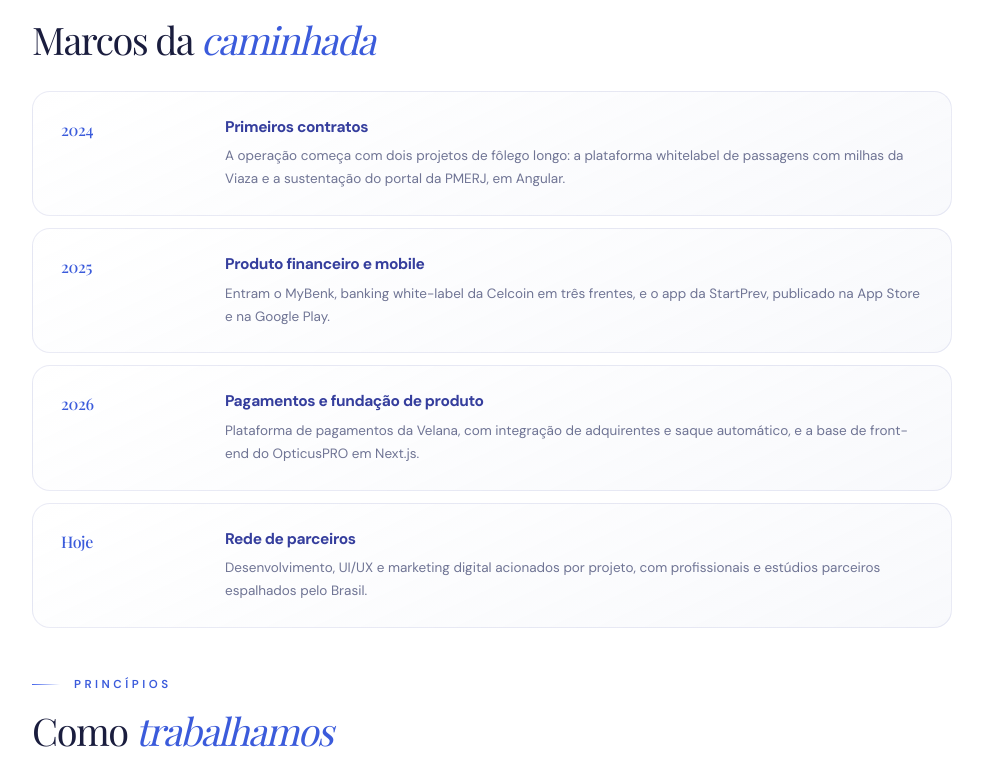
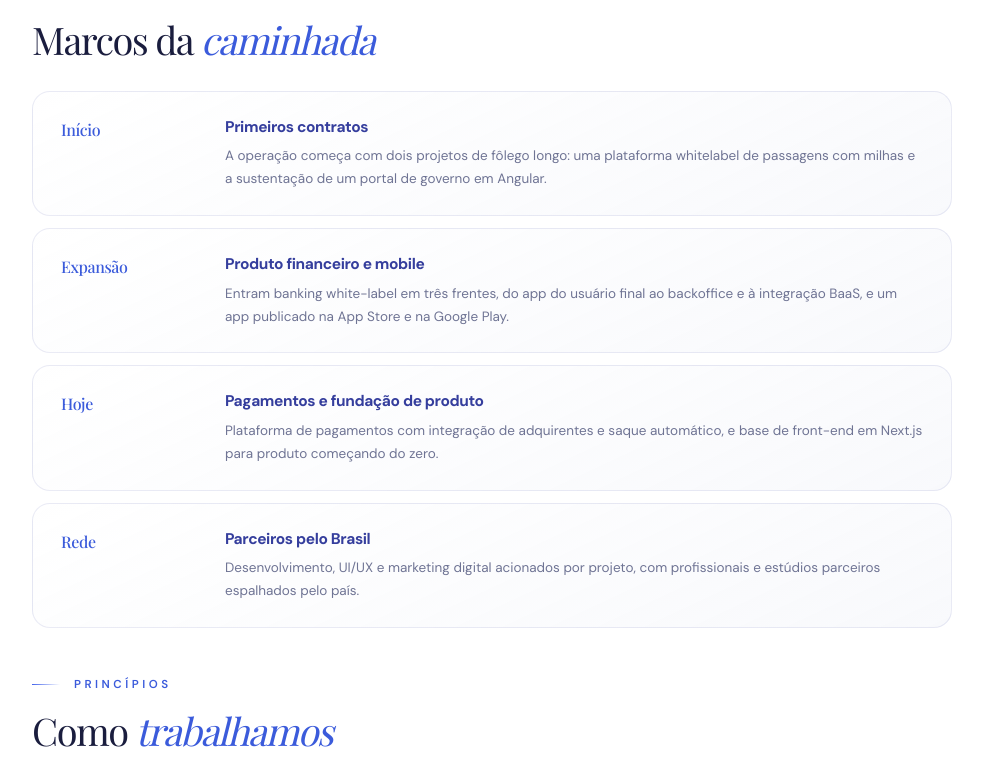
Before and after one commit to firminoweb/firmino.dev, a Next.js app: page /sobre in a window 1280 px wide. Shown: the part 1045-1827 px from the top of the page, without its empty margins (148-1131 px from the left). Built offline with nearby package versions, Linux system fonts and the light colour scheme; no server answers.

Commit message:
feat: new portfolio infos

```diff
--- a/src/app/joao/page.tsx
+++ b/src/app/joao/page.tsx
@@ -281,7 +281,7 @@ export default function JoaoPage() {
                             <Tag accent className="!text-[10px]">
                               {p.segment}
                             </Tag>
-                            <span className="text-[11px] text-text-dark">{p.year}</span>
+                            {p.year && <span className="text-[11px] text-text-dark">{p.year}</span>}
                           </div>
                           <h3 className="text-[16px] font-bold text-brand mb-1 tracking-tight leading-[1.35]">
                             {p.title}
--- a/src/app/projetos/[slug]/page.tsx
+++ b/src/app/projetos/[slug]/page.tsx
@@ -137,8 +137,12 @@ export default async function CaseDetailPage({ params }: CaseDetailProps) {
 
               <div className="flex flex-wrap items-center gap-2 mb-5">
                 <Tag accent>{project.segment}</Tag>
-                <span className="text-[12px] text-text-muted">{project.year}</span>
-                <span className="text-text-dim" aria-hidden="true">·</span>
+                {project.year && (
+                  <>
+                    <span className="text-[12px] text-text-muted">{project.year}</span>
+                    <span className="text-text-dim" aria-hidden="true">·</span>
+                  </>
+                )}
                 <span className="text-[12px] text-text-muted">{project.location}</span>
               </div>
 
@@ -253,7 +257,7 @@ export default async function CaseDetailPage({ params }: CaseDetailProps) {
                         <Tag accent className="!text-[10px]">
                           {r.segment}
                         </Tag>
-                        <span className="text-[11px] text-text-muted">{r.year}</span>
+                        {r.year && <span className="text-[11px] text-text-muted">{r.year}</span>}
                       </div>
                       <h3 className="text-[16px] font-bold text-brand mb-1 tracking-tight">
                         {r.title}
--- a/src/app/sobre/page.tsx
+++ b/src/app/sobre/page.tsx
@@ -81,28 +81,29 @@ const PRINCIPLES = [
   },
 ];
 
-// Marcos da EMPRESA. A trajetória de carreira do fundador (2009 em diante)
-// vive na /joao, para não ser lida como histórico da companhia.
+// Fases da EMPRESA, sem ano: a firmino.dev não data trabalho de cliente, e
+// amarrar cada cliente a um ano aqui reintroduziria pela porta dos fundos a
+// datação que os cases deixaram de expor.
 const TIMELINE = [
   {
-    year: "2024",
+    year: "Início",
     title: "Primeiros contratos",
-    desc: "A operação começa com dois projetos de fôlego longo: a plataforma whitelabel de passagens com milhas da Viaza e a sustentação do portal da PMERJ, em Angular.",
+    desc: "A operação começa com dois projetos de fôlego longo: uma plataforma whitelabel de passagens com milhas e a sustentação de um portal de governo em Angular.",
   },
   {
-    year: "2025",
+    year: "Expansão",
     title: "Produto financeiro e mobile",
-    desc: "Entram o MyBenk, banking white-label da Celcoin em três frentes, e o app da StartPrev, publicado na App Store e na Google Play.",
-  },
-  {
-    year: "2026",
-    title: "Pagamentos e fundação de produto",
-    desc: "Plataforma de pagamentos da Velana, com integração de adquirentes e saque automático, e a base de front-end do OpticusPRO em Next.js.",
+    desc: "Entram banking white-label em três frentes, do app do usuário final ao backoffice e à integração BaaS, e um app publicado na App Store e na Google Play.",
   },
   {
     year: "Hoje",
-    title: "Rede de parceiros",
-    desc: "Desenvolvimento, UI/UX e marketing digital acionados por projeto, com profissionais e estúdios parceiros espalhados pelo Brasil.",
+    title: "Pagamentos e fundação de produto",
+    desc: "Plataforma de pagamentos com integração de adquirentes e saque automático, e base de front-end em Next.js para produto começando do zero.",
+  },
+  {
+    year: "Rede",
+    title: "Parceiros pelo Brasil",
+    desc: "Desenvolvimento, UI/UX e marketing digital acionados por projeto, com profissionais e estúdios parceiros espalhados pelo país.",
   },
 ];
 
@@ -158,7 +159,7 @@ export default function AboutPage() {
               <div>
                 <SectionLabel>História</SectionLabel>
                 <h2 className="font-serif section-heading !text-[clamp(26px,3.4vw,38px)] !leading-[1.18] mb-5">
-                  De 2024 até <span className="text-accent-light italic">aqui</span>
+                  Da fundação até <span className="text-accent-light italic">aqui</span>
                 </h2>
                 <p className="text-[15px] text-text-muted leading-[1.85] mb-4">
                   A firmino.dev começou a atender clientes em 2024, quando os primeiros contratos saíram do papel: uma plataforma whitelabel de viagens e a sustentação de um portal de governo. De lá para cá foram seis clientes, em cinco segmentos, do app publicado nas lojas à plataforma de pagamentos em produção.
--- a/src/components/home/Cases.tsx
+++ b/src/components/home/Cases.tsx
@@ -57,7 +57,9 @@ export function Cases() {
                             <Tag accent className="!text-[10px]">
                               {p.segment}
                             </Tag>
-                            <span className="text-[11px] text-text-muted">{p.year}</span>
+                            {p.year && (
+                              <span className="text-[11px] text-text-muted">{p.year}</span>
+                            )}
                           </div>
                           <h3 className="text-[17px] sm:text-[19px] font-bold text-brand mb-1 tracking-tight">
                             {p.title}
--- a/src/components/projects/ProjectCover.tsx
+++ b/src/components/projects/ProjectCover.tsx
@@ -57,7 +57,7 @@ export function ProjectCover({ project }: ProjectCoverProps) {
       <div className="project-cover-meta">
         <span>{project.client}</span>
         <span>·</span>
-        <span>{project.year}</span>
+        <span>{project.year ?? project.duration}</span>
       </div>
       <div className="project-cover-title">
         {project.title}
--- a/src/components/projects/ProjectsExplorer.tsx
+++ b/src/components/projects/ProjectsExplorer.tsx
@@ -33,7 +33,7 @@ export function ProjectsExplorer() {
                   <Tag accent className="!text-[10px]">
                     {p.segment}
                   </Tag>
-                  <span className="text-[11px] text-text-dark">{p.year}</span>
+                  {p.year && <span className="text-[11px] text-text-dark">{p.year}</span>}
                 </div>
                 <h2 className="text-[18px] font-bold text-brand mb-1 tracking-tight">
                   {p.title}
--- a/src/types/index.ts
+++ b/src/types/index.ts
@@ -40,8 +40,10 @@ export interface Project {
   /** Setor do cliente, exibido no card ("Fintech", "Óptica", "Governo"). */
   segment: string;
   role: string;
-  year: string;
-  period: string;
+  /** Ano do projeto. Ausente nos cases de cliente: a firmino.dev não data
+   *  trabalho de cliente. Presente nos de carreira, onde é currículo. */
+  year?: string;
+  period?: string;
   duration: string;
   location: string;
   summary: string;
```
Also changed, not shown: src/data/portfolio.ts (+5 -17 lines).
